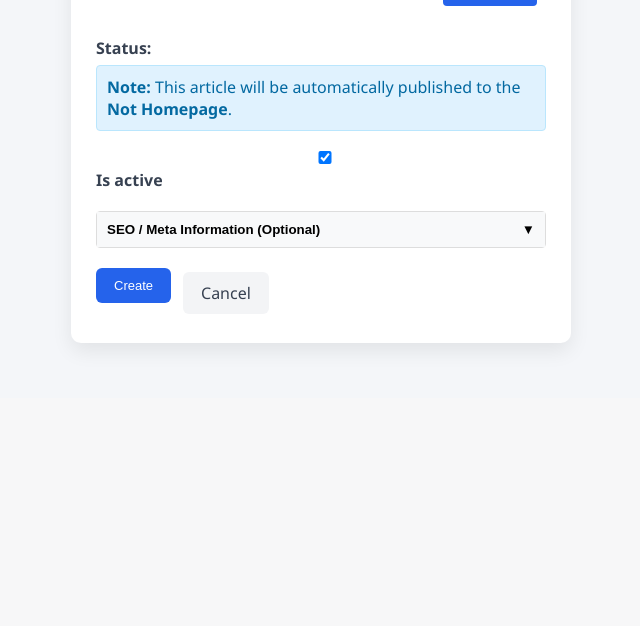
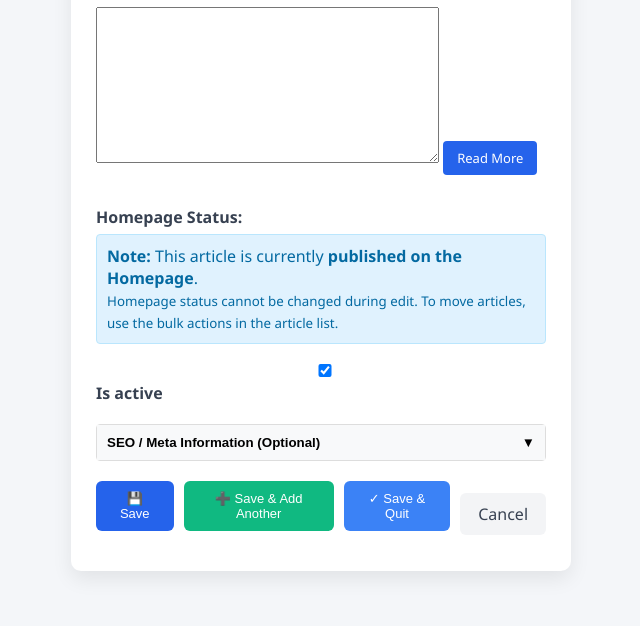
Before and after one commit to Zephyrion08/python-cms, a Django app: page /articles/article/edit/a/ in a window 1280 px wide; the page is wider, and only the part inside the window is pictured. Shown: the part 853-1479 px from the top of that part, without its empty margins (434-1074 px from the left). Before the commit the page ends 1204 px from the top of that part, so only its background shows below. Run offline with Django 5.2, Linux system fonts and the light colour scheme; a user stored in the database is signed in; data comes from the database, SQL or seed files in the repository; both versions use the stored data as it was after the commit; some libraries are stand-ins or nearby versions.

Commit message:
[EDIT] : optimised different functions

```diff
--- a/articles/forms.py
+++ b/articles/forms.py
@@ -21,7 +21,7 @@ class ArticleForm(forms.ModelForm):
         model = Article
         fields = [
             'title', 'subtitle', 'slug', 'image', 'content',
-            'show_on_homepage', 'is_active','meta_title', 'meta_description', 'meta_keywords'
+            'is_active', 'meta_title', 'meta_description', 'meta_keywords'
         ]
         widgets = {
             'image': forms.FileInput(),
--- a/articles/views.py
+++ b/articles/views.py
@@ -7,9 +7,9 @@ from django.views.decorators.csrf import ensure_csrf_cookie
 from django.core.paginator import Paginator
 from django.db.models import Q
 from django.template.loader import render_to_string
-from django.http import JsonResponse
-import re
+from django.http import HttpResponse
 from django.urls import reverse
+
 
 @ensure_csrf_cookie
 @login_required
@@ -18,7 +18,6 @@ def article_list(request):
 
     # Search
     query = request.GET.get('q', '')
-
     if query:
         articles_qs = articles_qs.filter(
             Q(title__icontains=query) | Q(slug__icontains=query)
@@ -33,27 +32,34 @@ def article_list(request):
 
     # Per page
     per_page = request.GET.get('per_page', '10')
-    try:
-        per_page = int(per_page)
-        if per_page < 1:
+    if per_page == 'all':
+        per_page = articles_qs.count()  # show everything
+    else:
+        try:
+            per_page = int(per_page)
+            if per_page < 1:
+                per_page = 10
+            elif per_page > 100:
+                per_page = 100
+        except ValueError:
             per_page = 10
-        elif per_page > 100:
-            per_page = 100
-    except ValueError:
-        per_page = 10
 
     # Paginate results
     paginator = Paginator(articles_qs, per_page)
     page_obj = paginator.get_page(request.GET.get('page'))
 
-    # Remove AJAX handling - always return full page with pagination
-    return render(request, 'articles/list.html', {
+    context = {
         'articles': page_obj,
         'page_obj': page_obj,
         'per_page': per_page,
-    })
+    }
 
+    # If this is an AJAX request, return only the list partial HTML
+    if request.headers.get('x-requested-with') == 'XMLHttpRequest':
+        html = render_to_string('articles/_list_partial.html', context, request=request)
+        return HttpResponse(html)
 
+    return render(request, 'articles/list.html', context)
 
 
 @login_required
@@ -69,13 +75,25 @@ def article_create(request):
             article.show_on_homepage = force_homepage
             article.save()
 
-            if force_homepage:
-                messages.success(request, "Article added to Homepage!")
-                return redirect(reverse("article_list") + "?homepage=yes")
-            else:
+            # Get the action from the form
+            action = request.POST.get('action', 'save_and_quit')
+
+            # Handle different actions
+            if action == 'save':
+                # Stay on edit page
                 messages.success(request, "Article created successfully!")
-                return redirect(reverse("article_list") + "?homepage=no")
-
+                return redirect('article_edit', slug=article.slug)
+            elif action == 'save_and_new':
+                # Go back to create form
+                messages.success(request, "Article created! Add another one.")
+                return redirect(reverse("article_create") + f"?from_homepage={'yes' if force_homepage else 'no'}")
+            else:  # save_and_quit
+                # Go back to list
+                messages.success(request, "Article created successfully!")
+                if force_homepage:
+                    return redirect(reverse("article_list") + "?homepage=yes")
+                else:
+                    return redirect(reverse("article_list") + "?homepage=no")
         else:
             messages.error(request, "Please fix the errors below.")
     else:
@@ -87,6 +105,7 @@ def article_create(request):
         "force_homepage": force_homepage,
     })
 
+
 @login_required
 def article_edit(request, slug):
     article = get_object_or_404(Article, slug=slug)
@@ -94,9 +113,29 @@ def article_edit(request, slug):
     if request.method == "POST":
         form = ArticleForm(request.POST, request.FILES, instance=article)
         if form.is_valid():
-            form.save()
-            messages.success(request, "Article updated successfully!")
-            return redirect("article_list")
+            # show_on_homepage is preserved automatically since it's not in the form
+            updated_article = form.save()
+
+            # Get the action from the form
+            action = request.POST.get('action', 'save_and_quit')
+
+            # Handle different actions
+            if action == 'save':
+                # Stay on edit page
+                messages.success(request, "Article updated successfully!")
+                return redirect('article_edit', slug=updated_article.slug)
+            elif action == 'save_and_new':
+                # Go to create form
+                messages.success(request, "Article updated! Create another one.")
+                from_homepage = 'yes' if updated_article.show_on_homepage else 'no'
+                return redirect(reverse("article_create") + f"?from_homepage={from_homepage}")
+            else:  # save_and_quit
+                # Go back to list
+                messages.success(request, "Article updated successfully!")
+                if updated_article.show_on_homepage:
+                    return redirect(reverse("article_list") + "?homepage=yes")
+                else:
+                    return redirect(reverse("article_list") + "?homepage=no")
         else:
             messages.error(request, "Please fix the errors below.")
     else:
--- a/static/js/admin.js
+++ b/static/js/admin.js
@@ -175,6 +175,15 @@ document.addEventListener('DOMContentLoaded', function() {
             main.classList.toggle("collapsed");
         });
     }
+    const homepageForm = document.getElementById('homepage-filter-form');
+        if (homepageForm) {
+            const homepageSelect = homepageForm.querySelector('select[name="homepage"]');
+            if (homepageSelect) {
+                homepageSelect.addEventListener('change', function() {
+                    homepageForm.submit();
+                });
+            }
+        }
 
     /* 2. Modal Outside Click Closer */
     window.onclick = function(event) {
@@ -195,13 +204,16 @@ document.addEventListener('DOMContentLoaded', function() {
 
     /* 4. Image Preview & Validation */
     (function initImagePreview() {
-        const imageInput = document.querySelector('input[type="file"]');
+        const imageInput = document.querySelector('input[type="file"][name="image"]');
         const imagePreview = document.getElementById('imagePreview');
         const removeInput = document.getElementById('remove_image');
 
         if (!imageInput || !imagePreview) return;
 
         const imageLabel = imageInput.previousElementSibling;
+
+        // Check if there's an existing image URL in the data attribute
+        const existingImageUrl = imageInput.dataset.existingImage;
 
         function toggleInputVisibility(show) {
             if (show) {
@@ -217,11 +229,13 @@ document.addEventListener('DOMContentLoaded', function() {
             }
         }
 
-        function renderPreview(src) {
+        function renderPreview(src, isExisting = false) {
+            const label = isExisting ? 'Current image' : 'New image selected';
             imagePreview.innerHTML = `
-                <div class="preview-wrapper" style="position:relative; display:inline-block;">
-                    <img src="${src}" style="max-width:200px; max-height:150px; border:1px solid #e5e7eb; border-radius:4px;">
-                    <span class="remove-image" style="position:absolute; top:-5px; right:-5px; background:#ef4444; color:white; border-radius:50%; width:20px; height:20px; text-align:center; line-height:20px; cursor:pointer; font-weight:bold;">×</span>
+                <div class="preview-wrapper" style="position:relative; display:inline-block; margin-top: 10px;">
+                    <img src="${src}" style="max-width:300px; max-height:200px; border:1px solid #e5e7eb; border-radius:4px; display: block;">
+                    <span class="remove-image" style="position:absolute; top:-8px; right:-8px; background:#ef4444; color:white; border-radius:50%; width:24px; height:24px; text-align:center; line-height:24px; cursor:pointer; font-weight:bold; font-size: 16px;">×</span>
+                    <p style="margin-top: 5px; font-size: 12px; color: #666;">${label}</p>
                 </div>`;
             toggleInputVisibility(false);
         }
@@ -231,20 +245,22 @@ document.addEventListener('DOMContentLoaded', function() {
             if (e.target.closest('.remove-image')) {
                 e.preventDefault();
                 removeInput.value = '1';
-                imagePreview.innerHTML = '<p class="no-image">No image selected</p>';
+                imagePreview.innerHTML = '<p class="no-image text-muted">No image selected</p>';
                 imageInput.value = '';
+                // Remove the data attribute so it doesn't show again
+                imageInput.removeAttribute('data-existing-image');
                 toggleInputVisibility(true);
             }
         });
 
-        // Event: Upload Image
+        // Event: Upload New Image
         imageInput.addEventListener('change', function() {
             const file = this.files[0];
             if (!file) return;
 
             // Validations
             if (file.size > CONFIG.images.maxSize) {
-                alert(`File too large! Max size: 5MB.`);
+                alert(`File too large! Max size: 5MB. Your file is ${(file.size / (1024 * 1024)).toFixed(1)}MB`);
                 this.value = '';
                 return;
             }
@@ -257,12 +273,15 @@ document.addEventListener('DOMContentLoaded', function() {
             // Success -> Show Preview
             removeInput.value = '0';
             const reader = new FileReader();
-            reader.onload = (e) => renderPreview(e.target.result);
+            reader.onload = (e) => renderPreview(e.target.result, false);
             reader.readAsDataURL(file);
         });
 
-        // Initial State Check
-        if (imagePreview.querySelector('img')) {
+        // Initial State: Show existing image if present
+        if (existingImageUrl) {
+            renderPreview(existingImageUrl, true);
+        } else if (imagePreview.querySelector('img')) {
+            // If there's already an img tag in the preview (server-rendered)
             toggleInputVisibility(false);
         }
     })();
@@ -324,12 +343,7 @@ document.addEventListener('DOMContentLoaded', function() {
     })();
 
     /* 6. Bulk Selection */
-    const selectAll = document.getElementById('select-all');
-    if (selectAll) {
-        selectAll.addEventListener('change', function () {
-            document.querySelectorAll('.row-checkbox').forEach(cb => cb.checked = this.checked);
-        });
-    }
+
 
     /* 7. Sortable (Drag & Drop) */
     (function initSortable() {
@@ -488,17 +502,20 @@ document.addEventListener('DOMContentLoaded', function() {
 
     /* 12. URL Parameter Cleanup */
     (function cleanupURL() {
-        // Only run this if we are on a page with the article search bar
         const isArticleListPage = document.getElementById('article-search');
         if (!isArticleListPage) return;
 
         const url = new URL(window.location);
         let changed = false;
 
-        if (!url.searchParams.has("homepage")) {
+        // Set default homepage to 'no' ONLY if completely missing
+        const homepageParam = url.searchParams.get("homepage");
+        if (!homepageParam || homepageParam === "") {
             url.searchParams.set("homepage", "no");
             changed = true;
         }
+
+        // Remove empty search query
         if (url.searchParams.get("q") === "") {
             url.searchParams.delete("q");
             changed = true;
@@ -509,3 +526,26 @@ document.addEventListener('DOMContentLoaded', function() {
         }
     })();
 });
+
+document.addEventListener('change', function (e) {
+
+    // Select-all checkbox
+    if (e.target && e.target.id === 'select-all') {
+        const checked = e.target.checked;
+        document.querySelectorAll('.row-checkbox').forEach(cb => {
+            cb.checked = checked;
+        });
+    }
+
+    // Individual row checkbox (keeps select-all in sync)
+    if (e.target && e.target.classList.contains('row-checkbox')) {
+        const all = document.querySelectorAll('.row-checkbox');
+        const checked = document.querySelectorAll('.row-checkbox:checked');
+        const selectAll = document.getElementById('select-all');
+
+        if (!selectAll) return;
+
+        selectAll.checked = all.length === checked.length;
+        selectAll.indeterminate = checked.length > 0 && checked.length < all.length;
+    }
+});
--- a/templates/articles/form.html
+++ b/templates/articles/form.html
@@ -2,14 +2,17 @@
 {% block content %}
 {{ form.media }}
 
-<h2>Create Article</h2>
+<h2>{% if is_edit %}Edit{% else %}Create{% endif %} Article</h2>
 
-<a href="{% url 'article_list' %}{% if force_homepage %}?homepage=yes{% else %}?homepage=no{% endif %}" class="btn">← Back to Article</a>
+<a href="{% url 'article_list' %}{% if is_edit %}{% if article.show_on_homepage %}?homepage=yes{% else %}?homepage=no{% endif %}{% else %}{% if force_homepage %}?homepage=yes{% else %}?homepage=no{% endif %}{% endif %}" class="btn">← Back to Article</a>
 
 <div class="form-container">
 
-  <form method="post" enctype="multipart/form-data" data-model="article">
+  <form method="post" enctype="multipart/form-data" data-model="article" id="article-form">
     {% csrf_token %}
+
+    <!-- Hidden input to track which button was clicked -->
+    <input type="hidden" name="action" id="form-action" value="save">
 
     {% if form.non_field_errors %}
       <div class="error">{{ form.non_field_errors }}</div>
@@ -55,7 +58,11 @@
             <div class="error">{{ form.image.errors }}</div>
         {% endif %}
         <div class="input-file-container">
+            {% if is_edit and article.image %}
+                <input type="file" name="image" accept="image/*" id="id_image" data-existing-image="{{ article.image.url }}">
+            {% else %}
                 {{ form.image }}
+            {% endif %}
         </div>
         <small class="help-text">
             Allowed formats: JPG, PNG, GIF, WebP | Max size: 5MB | Max dimensions: 1920x1280px
@@ -83,13 +90,24 @@
       {% endif %}
     </div>
 
-    <!-- Show on homepage -->
-    <input type="hidden" name="show_on_homepage" value="{% if force_homepage %}1{% else %}0{% endif %}">
+    <!-- Show on homepage - Information Only -->
     <div class="form-group">
-        <label>Status:</label>
+        <label>Homepage Status:</label>
         <div style="background:#e0f2fe; color:#0369a1; padding:10px; border-radius:4px; border:1px solid #bae6fd;">
-            <strong>Note:</strong> This article will be automatically published to the
+            <strong>Note:</strong>
+            {% if is_edit %}
+                This article is currently
+                {% if article.show_on_homepage %}
+                    <b>published on the Homepage</b>.
+                {% else %}
+                    <b>NOT on the Homepage</b>.
+                {% endif %}
+                <br>
+                <small>Homepage status cannot be changed during edit. To move articles, use the bulk actions in the article list.</small>
+            {% else %}
+                This article will be automatically published to the
                 <b>{% if force_homepage %}Homepage{% else %}Not Homepage{% endif %}</b>.
+            {% endif %}
         </div>
     </div>
 
@@ -147,17 +165,30 @@
             </div>
 
         </div>
-
     </div>
 
     <div style="margin-bottom: 20px;"></div>
 
-    <!-- Actions -->
-    <div class="form-actions">
-      <button type="submit" class="btn">Create</button>
-      <a href="{% url 'article_list' %}{% if force_homepage %}?homepage=yes{% else %}?homepage=no{% endif %}" class="btn-cancel">Cancel</a>
+    <!-- Actions with 3 Buttons -->
+    <div class="form-actions" style="display: flex; gap: 10px; align-items: center;">
+      <button type="submit" class="btn" onclick="setFormAction('save')">
+          💾 Save
+      </button>
+      <button type="submit" class="btn" onclick="setFormAction('save_and_new')" style="background: #10b981;">
+          ➕ Save & Add Another
+      </button>
+      <button type="submit" class="btn" onclick="setFormAction('save_and_quit')" style="background: #3b82f6;">
+          ✓ Save & Quit
+      </button>
+      <a href="{% url 'article_list' %}{% if is_edit %}{% if article.show_on_homepage %}?homepage=yes{% else %}?homepage=no{% endif %}{% else %}{% if force_homepage %}?homepage=yes{% else %}?homepage=no{% endif %}{% endif %}" class="btn-cancel">Cancel</a>
     </div>
   </form>
 </div>
 
+<script>
+function setFormAction(action) {
+    document.getElementById('form-action').value = action;
+}
+</script>
+
 {% endblock %}
```
Also changed, not shown: static/js/articles-ajax.js (added, +133 -0 lines), templates/articles/_list_partial.html (added, +89 -0 lines), templates/articles/list.html (+16 -91 lines), db.sqlite3, 1 other file. Lines whose indentation alone changed are shown as unchanged.
